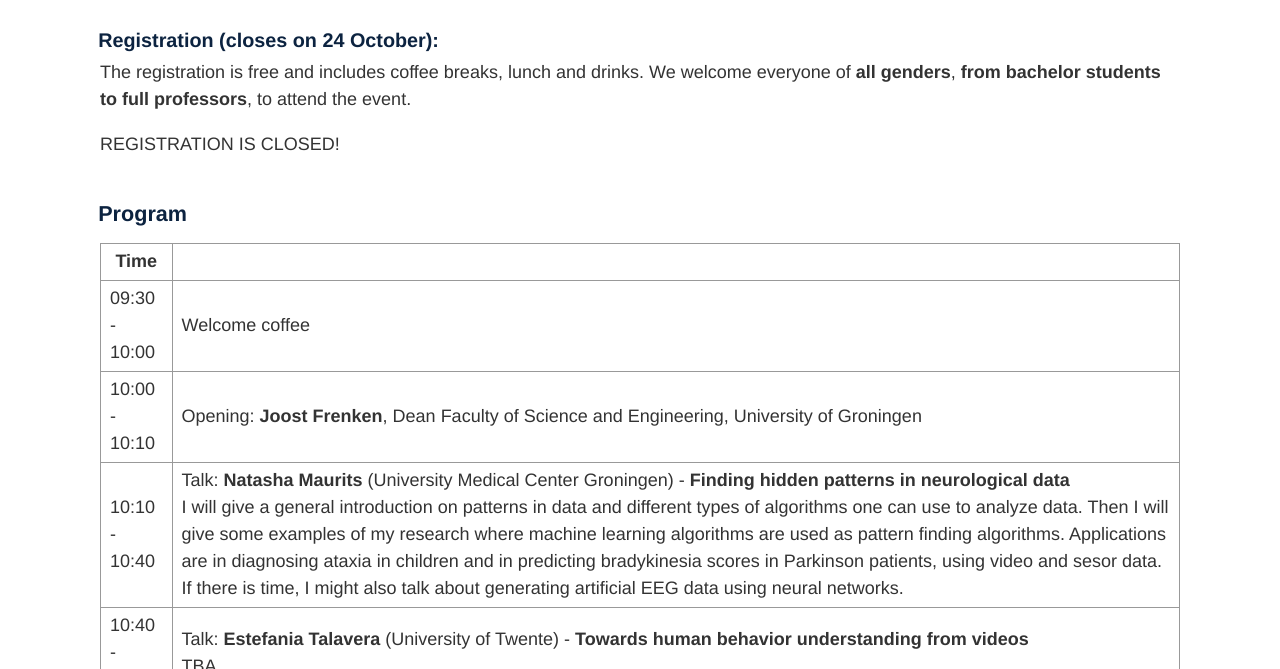
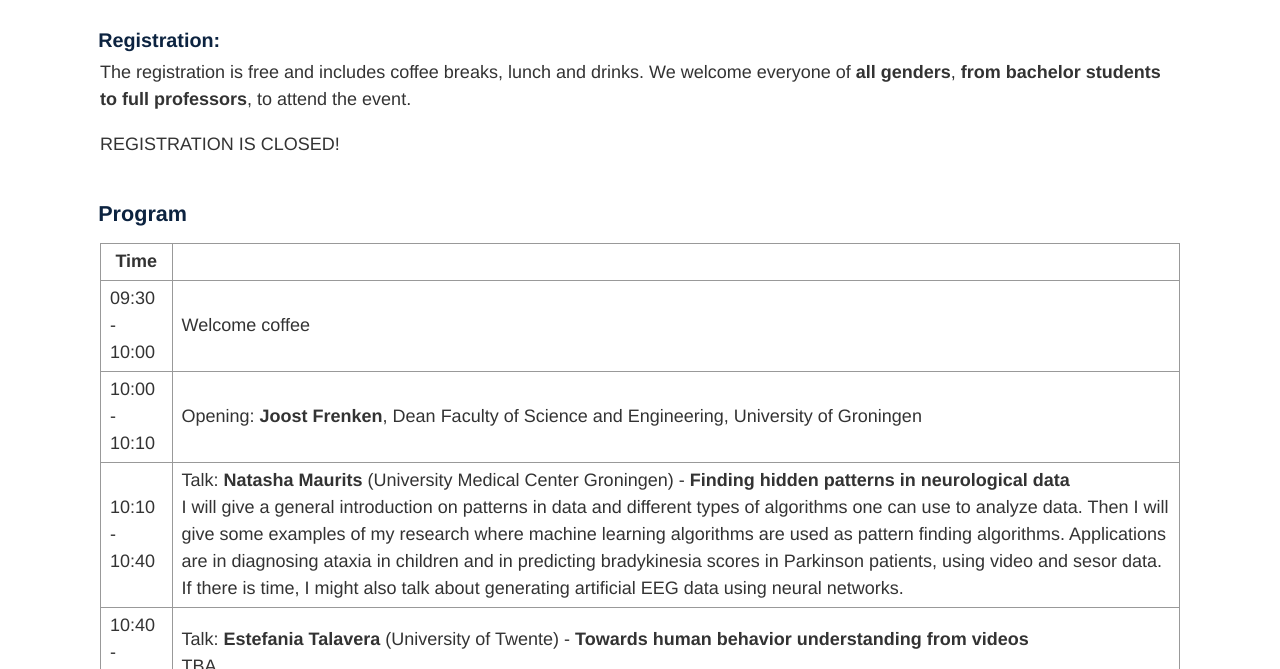
Before and after one commit to alice-and-eve/2025, a Jekyll site: the page built from index.md, in a window 1280 px wide and 900 px high, scrolled down 1176 px, cut to the strip 231-900 px from the top of the window. Built offline with Jekyll 4.4.1, drawn with Linux system fonts in a browser that asks for light colours.

Commit message:
Update index.md

```diff
--- a/index.md
+++ b/index.md
@@ -38,7 +38,7 @@ The workshop will be held on Zernike campus in Bernoulliborg on the first floor,
 
 <!-- <iframe src="https://www.google.com/maps/embed?pb=!1m18!1m12!1m3!1d2447.751991104805!2d4.482933476457672!3d52.15701986304036!2m3!1f0!2f0!3f0!3m2!1i1024!2i768!4f13.1!3m3!1m2!1s0x47c5c6f2447daae3%3A0x48e9dc4f075bb167!2z6I6x6aG_5aSn5a2m!5e0!3m2!1szh-CN!2snl!4v1710771504599!5m2!1snl!2snl" width="600" height="450" style="border:0;" allowfullscreen="" loading="lazy" referrerpolicy="no-referrer-when-downgrade"></iframe> -->
 
-### Registration (closes on 24 October):
+### Registration: <!--(closes on 24 October):-->
 
 The registration is free and includes coffee breaks, lunch and drinks. We welcome everyone of **all genders**, **from bachelor students to full professors**, to attend the event.
 
```
